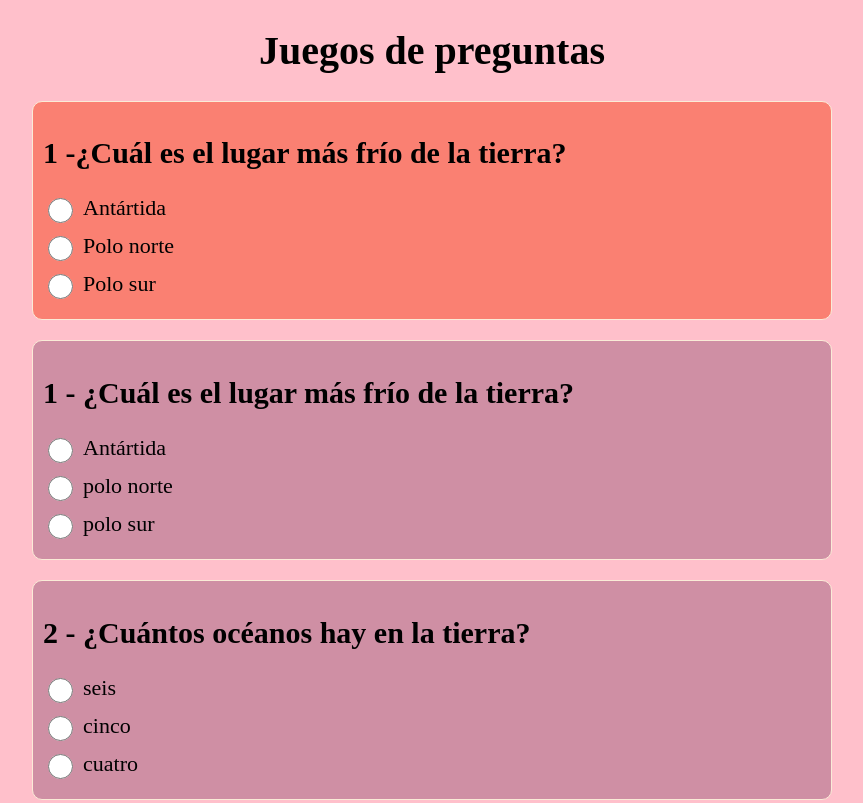
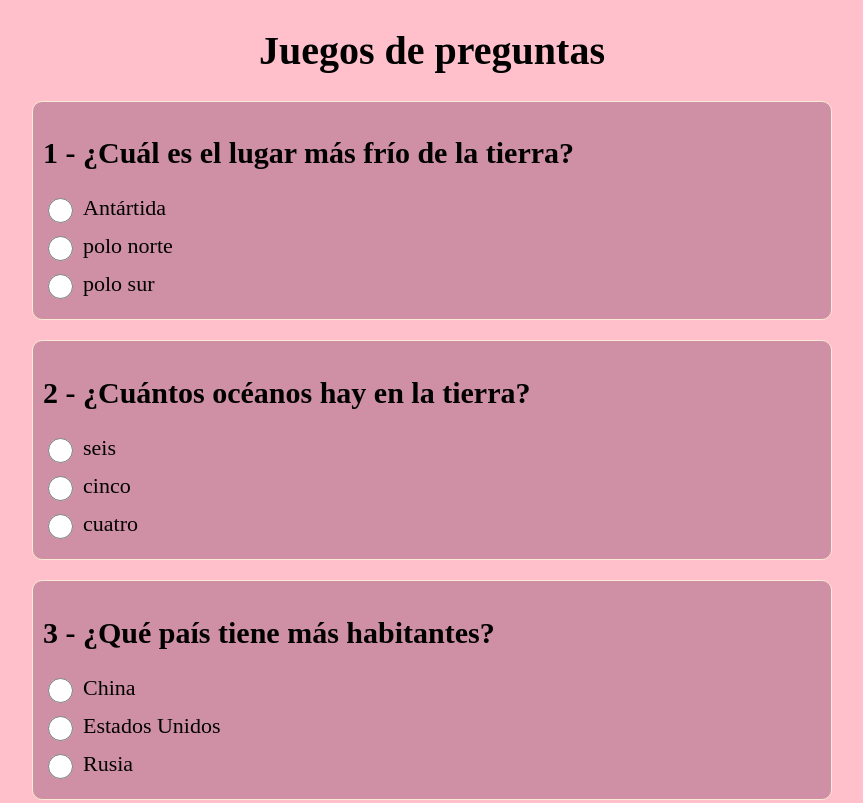
Before and after one commit to romiis95/enve-labs-html-training, a plain HTML site: page index.html in a window 1280 px wide. Shown: the top 803 px of the page, without its empty margins (208-1071 px from the left). Drawn offline with Linux system fonts and the light colour scheme.

Commit message:
se termino el juego de preguntas

```diff
--- a/index.html
+++ b/index.html
@@ -10,29 +10,7 @@
     <body>
     <h1>Juegos de preguntas</h1>
     <section id="juego">
-            <!-- El siguiente codigo se creara luego de forma dinamica por cada pregunta -->
-    <div class="contenedor-pregunta incorrecta" id="0">
-        <h2>1 -¿Cuál es el lugar más frío de la tierra? </h2>
-        <div class="opciones">
-            <label for="" id="l00">
-                <input type="radio" name="p0" onclick="seleccionar(0,0)">
-                <span>Antártida</span>
-                <!--nos servira para colocar el simbolo de acierto o no acierto-->
-                <span id="p00"></span>
-            </label>
-            <label for="" id="l01">
-                <input type="radio" name="p0" onclick="seleccionar(0,1)">
-                <span>Polo norte</span>
-                <!--nos servira para colocar el simbolo de acierto o no acierto-->
-                <span id="p01"></span>
-            </label>
-            <label for="" id="l02">
-                <input type="radio" name="p0" onclick="seleccionar(0,2)">
-                <span>Polo sur </span>
-                <!--nos servira para colocar el simbolo de acierto o no acierto-->
-                <span id="p02"></span>
-            </label>
-        </div>
+
     </div>
     </section>
 
```
